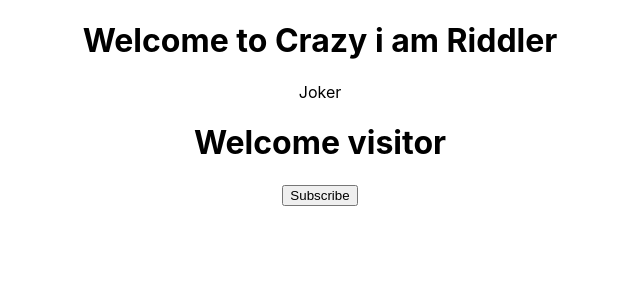
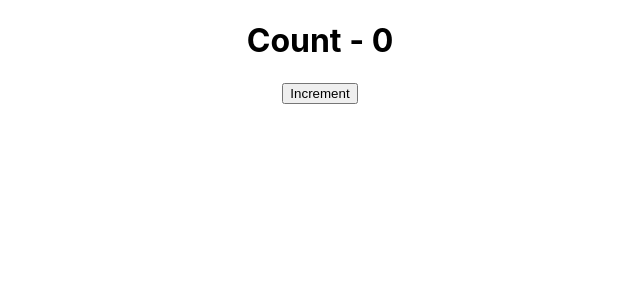
Before and after one commit to Martin023/start-react, a React (Create React App) app: page / in a window 1280 px wide. Shown: the top 300 px of the page, without its empty margins (320-960 px from the left). Built offline with nearby package versions, Linux system fonts and the light colour scheme.

Commit message:
How to wite new states when dependent on previous component states

```diff
--- a/src/App.js
+++ b/src/App.js
@@ -4,7 +4,7 @@
 import Welcome from './components/Welcome';
 import Home from './components/home';
 import Message from './components/Message'
-
+import Counter from './components/Counter';
 function App() {
   return (
     <div className="App">
@@ -15,10 +15,12 @@
       {/*  or <Greet/> if there is no content btwn the tags */}
 
       {/* importing a class component */}
-      <Welcome name='Crazy' heroName ='Riddler'><p>Joker</p></Welcome>
-      <Message></Message>
+      {/* <Welcome name='Crazy' heroName ='Riddler'><p>Joker</p></Welcome>
+      <Message></Message> */}
 
       {/* <Home></Home> */}
+
+      <Counter/>
     </div>
   );
 }
--- /dev/null
+++ b/src/components/Counter.js
@@ -0,0 +1,41 @@
+import React, { Component } from 'react'
+
+ class Counter extends Component {
+
+    constructor(props) {
+      super(props)
+
+      this.state = {
+         count:0
+      }
+    }
+
+    // increment(){
+    //     // this.state.count = this.state.count + 1 -using this method willot render to the UI rather than to the console and thts why we use setstate method.
+    //     this.setState({
+    //         count:this.state.count + 1
+    //     })
+    //     console.log(this.state.count)
+    // }
+
+    increment() {
+        this.setState((prevState) => (
+            {
+                count: prevState.count    //making use of function parameter approach. Used when the new state is dependent on the previous state.
+            }
+        ))
+    }
+
+
+
+  render() {
+    return (
+      <div>
+        <h1>Count - {this.state.count}</h1>
+        <button onClick={() => this.increment()}>Increment</button>
+      </div>
+    )
+  }
+}
+
+export default Counter
```
